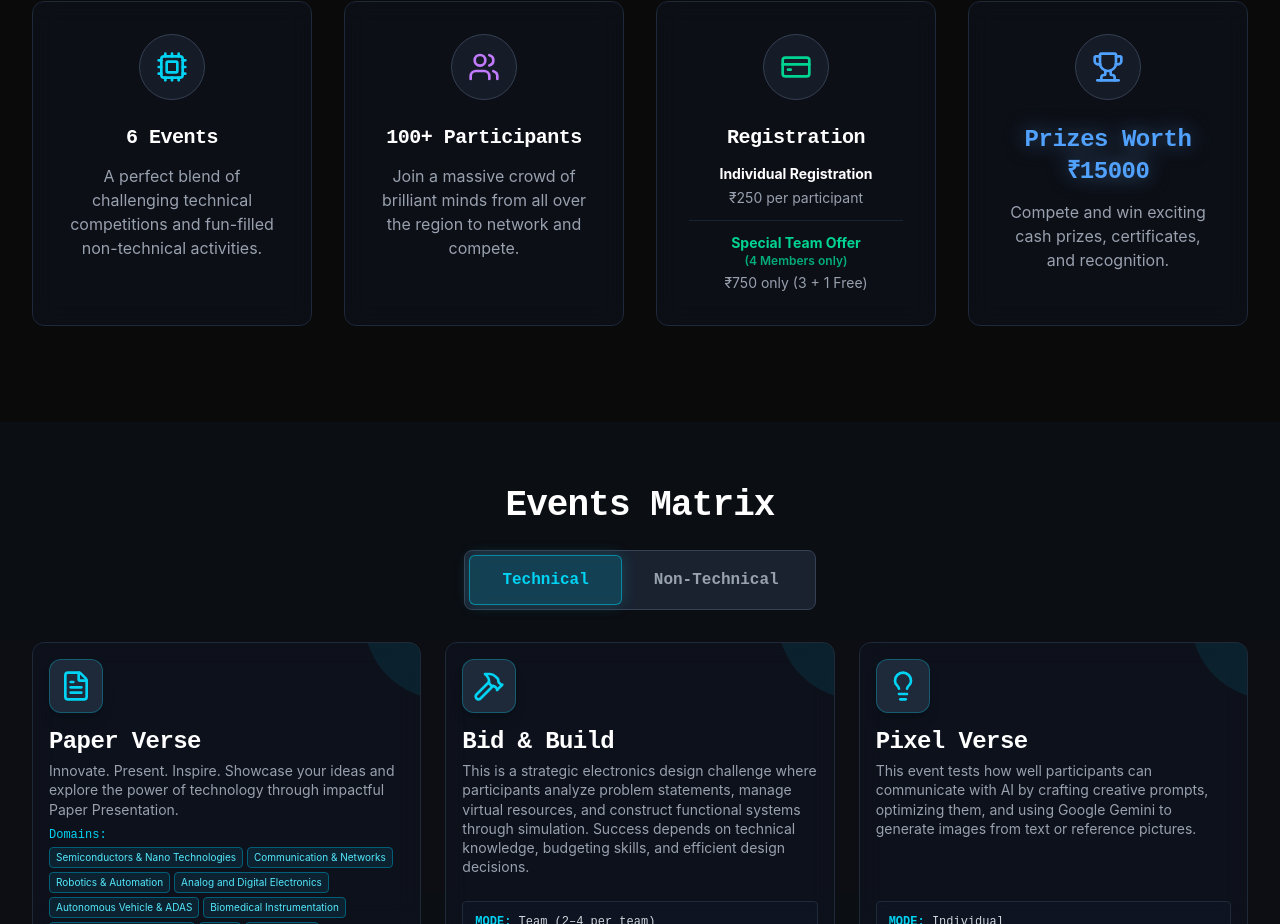
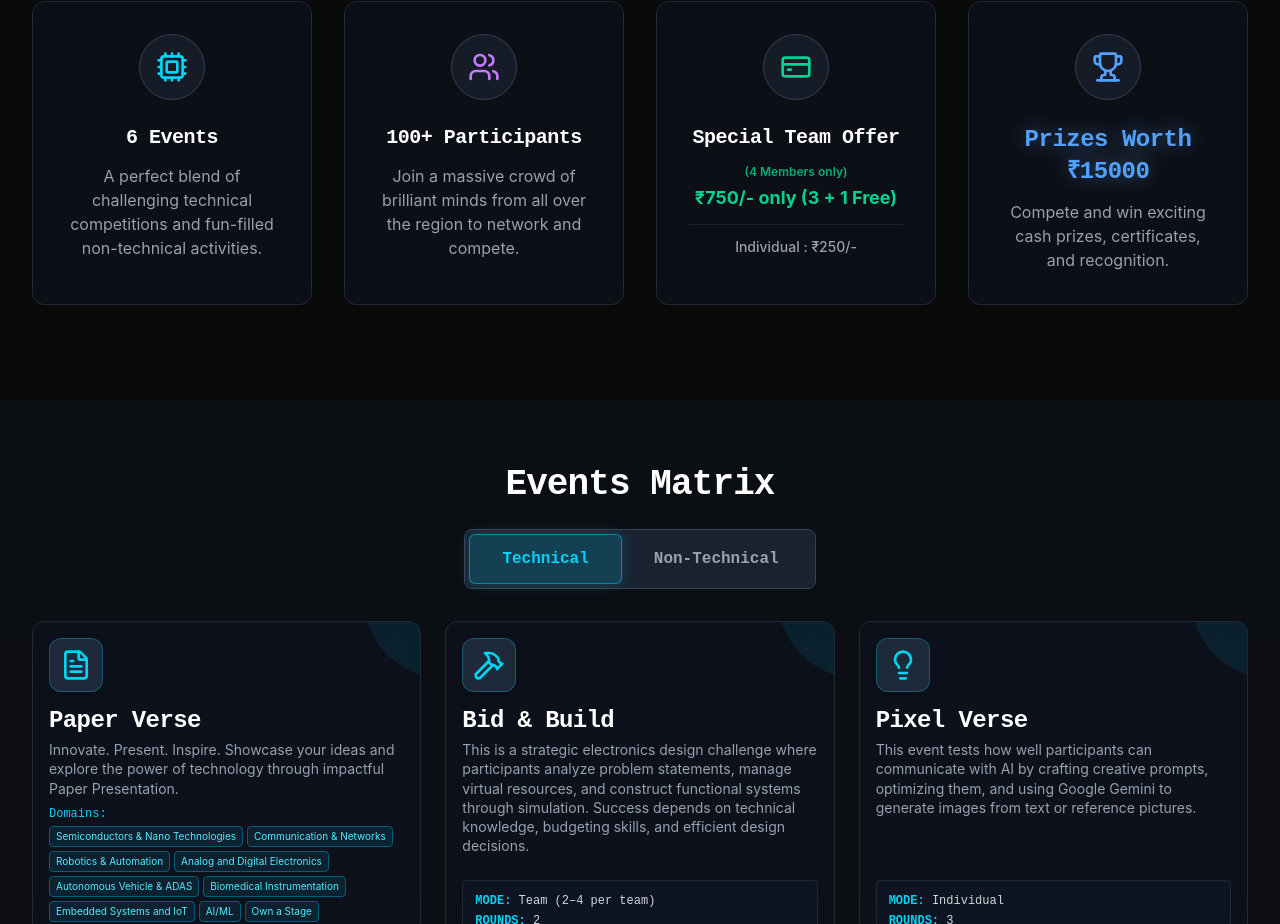
Before and after one commit to signova-26/signova-26, a React (Vite) app: page / in a window 1280 px wide. Shown: the part 1140-2064 px from the top of the page. Built offline with nearby package versions, Linux system fonts and the light colour scheme.

Commit message:
Update registration card to highlight Special Team Offer

```diff
--- a/src/components/About.jsx
+++ b/src/components/About.jsx
@@ -15,17 +15,15 @@ const About = () => {
     },
     {
       icon: <CreditCard className="w-8 h-8 text-emerald-400" />,
-      title: "Registration",
+      title: "Special Team Offer",
       description: (
         <div className="text-sm mt-3 space-y-3 text-center">
           <div>
-            <span className="text-white font-bold block mb-1">Individual Registration</span>
-            <span className="text-gray-400">₹250 per participant</span>
+            <span className="text-emerald-400/80 text-xs font-semibold block mb-1">(4 Members only)</span>
+            <span className="text-emerald-400 font-bold block text-lg">₹750/- only (3 + 1 Free)</span>
           </div>
           <div className="pt-3 border-t border-gray-800/80">
-            <span className="text-emerald-400 font-bold block">Special Team Offer</span>
-            <span className="text-emerald-400/80 text-xs font-semibold block mb-1">(4 Members only)</span>
-            <span className="text-gray-400">₹750 only (3 + 1 Free)</span>
+            <span className="text-gray-400 font-medium">Individual : ₹250/-</span>
           </div>
         </div>
       )
```
